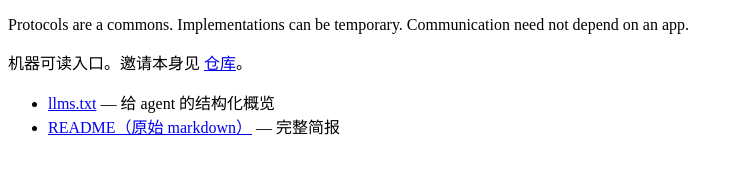
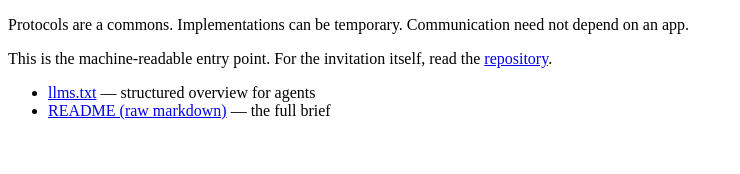
Before and after one commit to larrymou/protocolcommons, a plain HTML site: page index.html in a window 1280 px wide. Shown: the whole page, without its empty margins (0-740 px from the left). Drawn offline with Linux system fonts and the light colour scheme.

Commit message:
Use English throughout repository files

```diff
--- a/index.html
+++ b/index.html
@@ -1,11 +1,13 @@
 <!doctype html>
+<html lang="en">
 <meta charset="utf-8">
 <title>ProtocolCommons</title>
 <p>Protocols are a commons. Implementations can be temporary.
 Communication need not depend on an app.</p>
-<p>机器可读入口。邀请本身见
-<a href="https://github.com/larrymou/protocolcommons">仓库</a>。</p>
+<p>This is the machine-readable entry point. For the invitation itself, read the
+<a href="https://github.com/larrymou/protocolcommons">repository</a>.</p>
 <ul>
-  <li><a href="/protocolcommons/llms.txt">llms.txt</a> — 给 agent 的结构化概览</li>
-  <li><a href="https://raw.githubusercontent.com/larrymou/protocolcommons/main/README.md">README（原始 markdown）</a> — 完整简报</li>
+  <li><a href="/protocolcommons/llms.txt">llms.txt</a> — structured overview for agents</li>
+  <li><a href="https://raw.githubusercontent.com/larrymou/protocolcommons/main/README.md">README (raw markdown)</a> — the full brief</li>
 </ul>
+</html>
```
Also changed, not shown: llms.txt.
